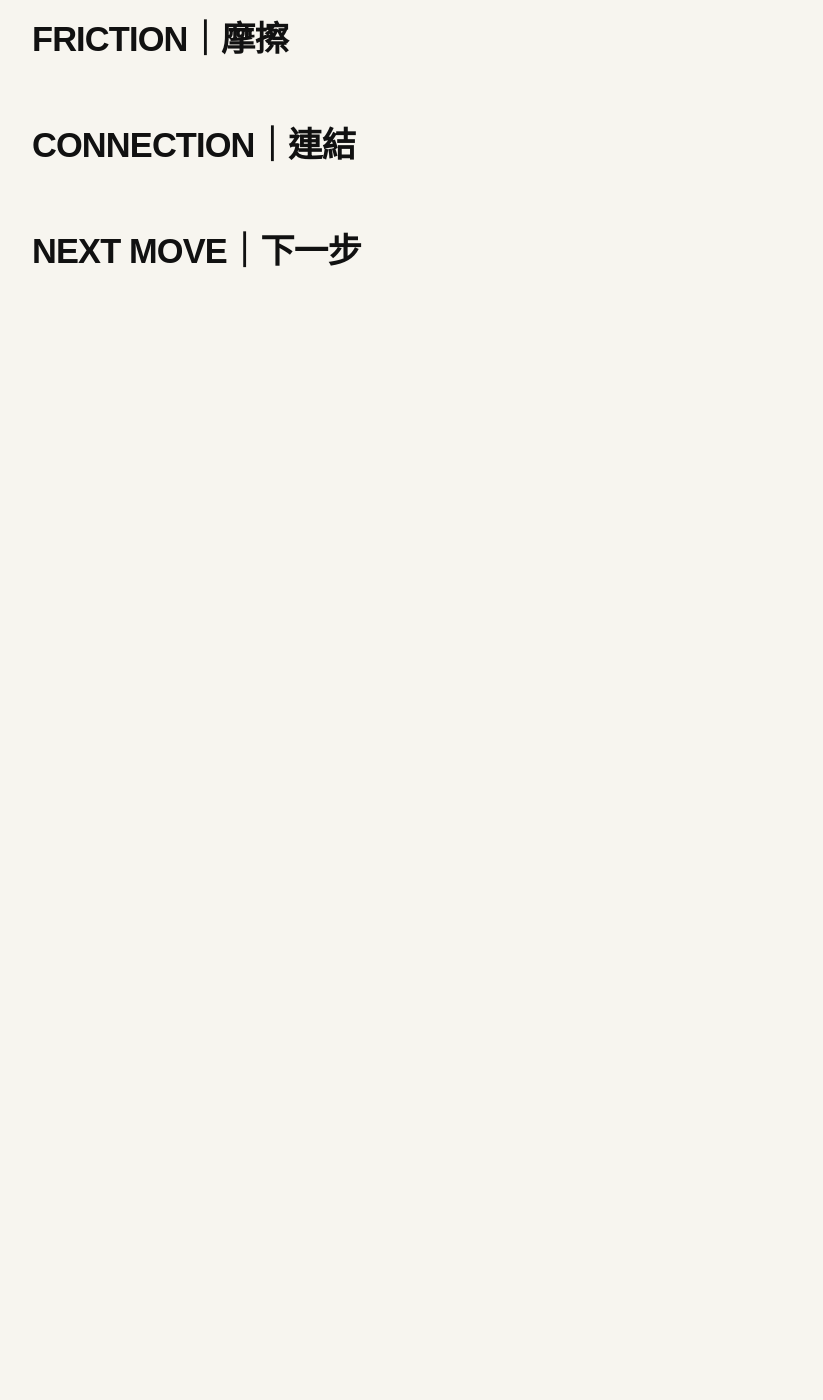
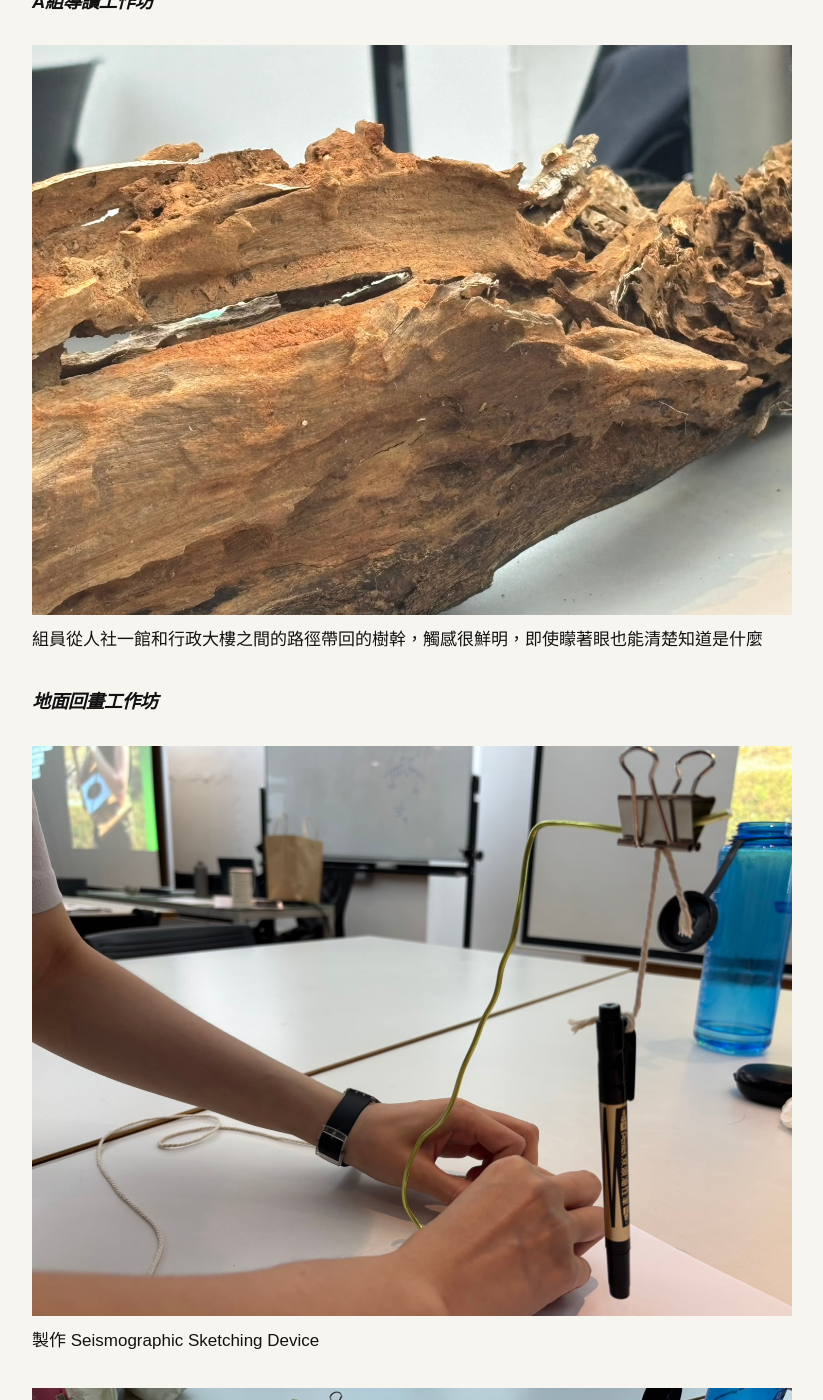
Before and after one commit to liki1928/fieldworkarchive, a Jekyll site: the page built from weeks/week-03.md, in a window 1280 px wide and 1400 px high, scrolled down 625 px. Shown: the whole window, without its empty margins (48-871 px from the left). Built offline with Jekyll 4.4.1, drawn with Linux system fonts in a browser that asks for light colours; before the commit the page ends 1004 px from its top, so only the background shows below that; some of the changed text lies outside the part shown.

Commit message:
Update week-03.md

```diff
--- a/weeks/week-03.md
+++ b/weeks/week-03.md
@@ -11,6 +11,17 @@ permalink: /weeks/week-03/
 
 ## TRACE｜痕跡
 <!-- 放入 1–3 張圖片，並為每張圖片寫下具體說明：何時、何地、發生了什麼，以及為什麼留下它。 -->
+### _A組導讀工作坊_
+![圖ㄧ]({{ '/assets/images/w03-1.jpg' | relative_url }})
+組員從人社一館和行政大樓之間的路徑帶回的樹幹，觸感很鮮明，即使矇著眼也能清楚知道是什麼
+
+### _地面回畫工作坊_
+![圖二]({{ '/assets/images/w03-2.jpg' | relative_url }})
+製作 Seismographic Sketching Device
+![圖三]({{ '/assets/images/w03-3.jpg' | relative_url }})
+和組員在人社一館頂樓進行實驗畫出來的圖，因為頂樓空間比較寬闊，有更多的活動空間，所以選擇這個實驗地點
+![圖四]({{ '/assets/images/w03-4.jpg' | relative_url }})
+我的實驗痕跡及行走紀錄
 
 ## FRICTION｜摩擦
 <!-- 描述一個沒有如預期發生的瞬間。 -->
```
